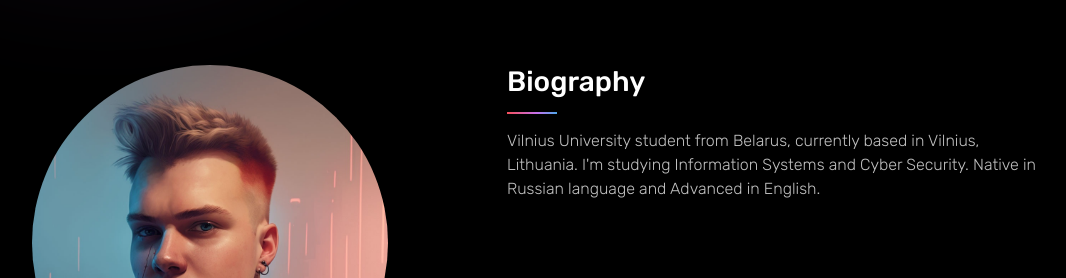
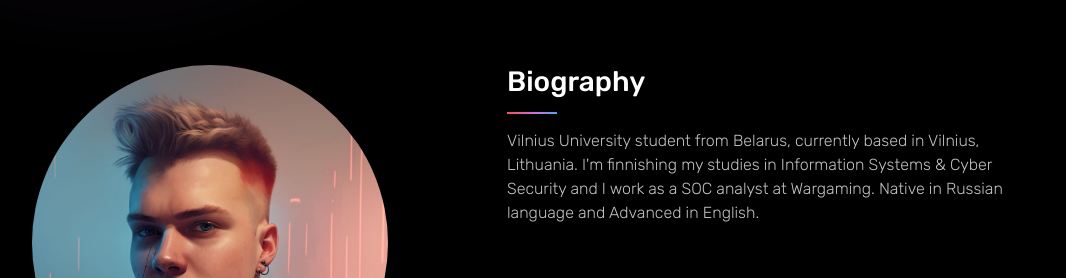
Before and after one commit to NiceDeagBro/portfolio, a plain HTML site: page index.html in a window 1280 px wide. Shown: the part 860-1138 px from the top of the page, without its empty margins (145-1211 px from the left). Drawn offline with Linux system fonts and the light colour scheme.

Commit message:
Bio change

```diff
--- a/index.html
+++ b/index.html
@@ -110,7 +110,7 @@
                         <div class="about-text">
                             <div class="about-row">
                                 <h3>Biography</h3>
-                                <p>Vilnius University student from Belarus, currently based in Vilnius, Lithuania. I'm studying Information Systems and Cyber Security. Native in Russian language and Advanced in English.</p>
+                                <p>Vilnius University student from Belarus, currently based in Vilnius, Lithuania. I'm finnishing my studies in Information Systems & Cyber Security and I work as a SOC analyst at Wargaming. Native in Russian language and Advanced in English.</p>
                             </div>
                             <div class="about-row">
                                 <h3>Education</h3>
```
